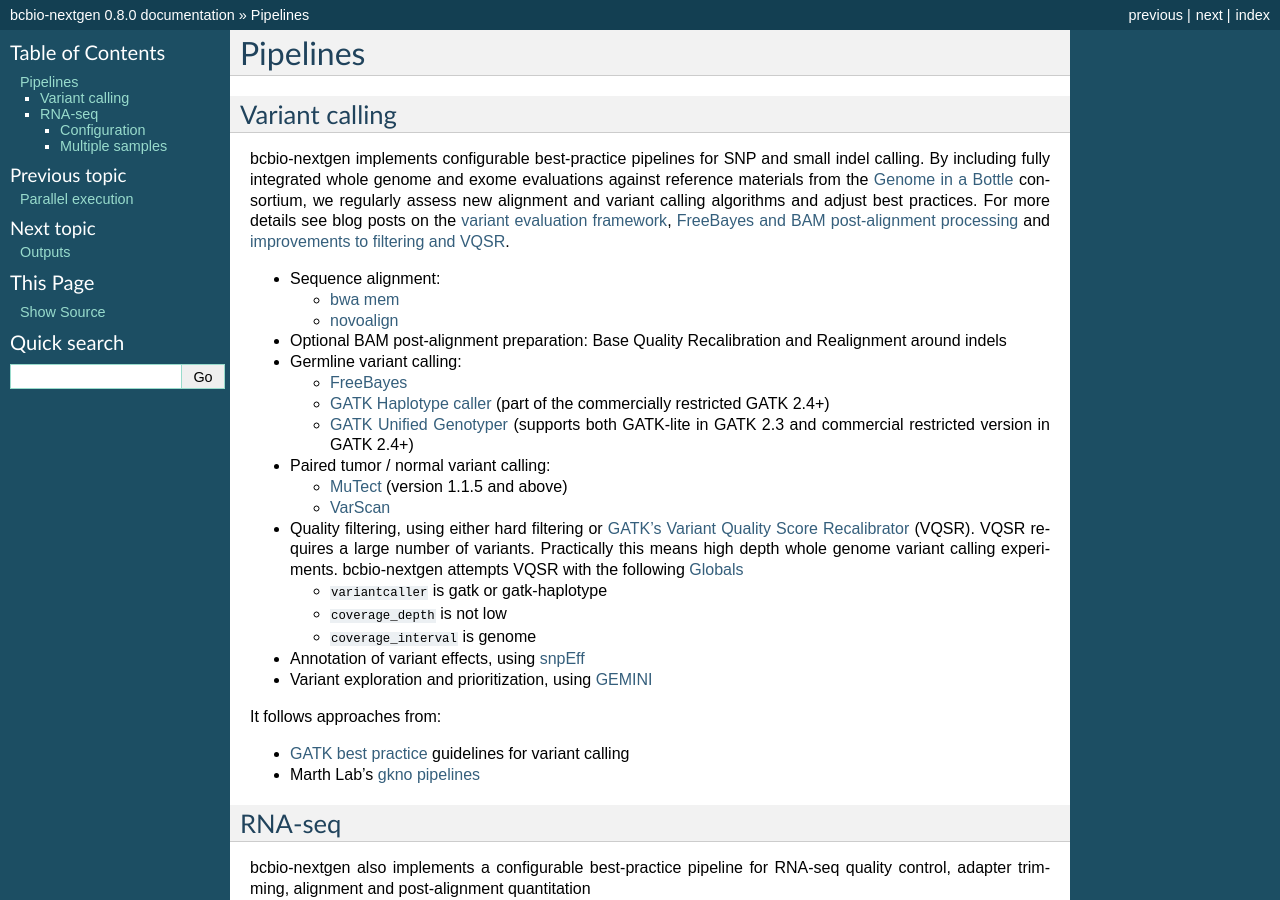
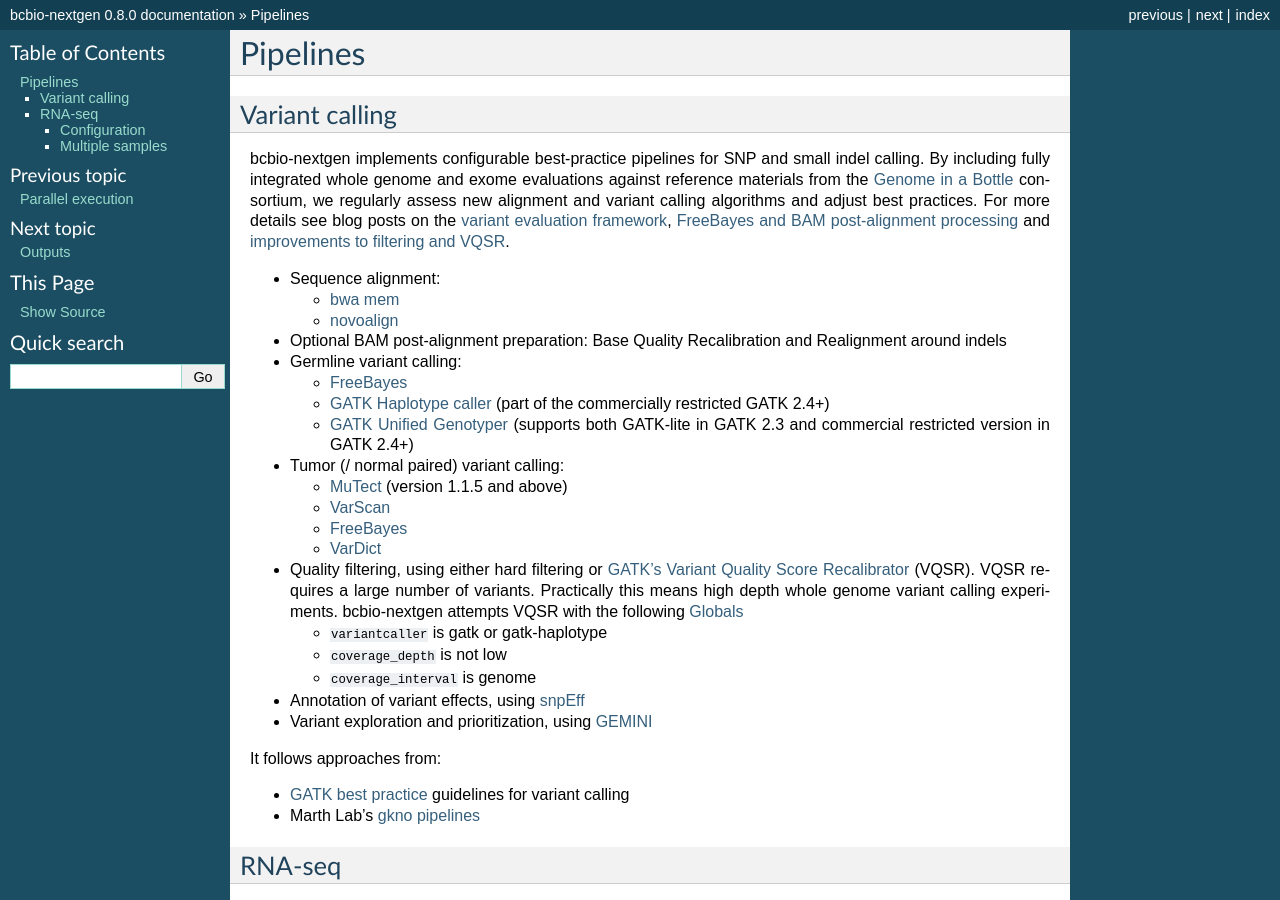
Before and after one commit to bcbio/bcbio-nextgen, a Sphinx documentation site: the page built from docs/contents/pipelines.rst, in a window 1280 px wide and 900 px high. Built offline with Sphinx 7.4.7, drawn with Linux system fonts in a browser that asks for light colours.

```diff
--- a/docs/contents/pipelines.rst
+++ b/docs/contents/pipelines.rst
@@ -25,10 +25,12 @@ and `improvements to filtering and VQSR`_.
    -  `GATK Unified Genotyper`_ (supports both GATK-lite in GATK 2.3
       and commercial restricted version in GATK 2.4+)
 
--  Paired tumor / normal variant calling:
+-  Tumor (/ normal paired) variant calling:
 
    - `MuTect`_ (version 1.1.5 and above)
    - `VarScan`_
+   - `FreeBayes`_
+   - `VarDict`_
 
 -  Quality filtering, using either hard filtering or
    `GATK's Variant Quality Score Recalibrator`_ (VQSR). VQSR
@@ -240,3 +242,4 @@ templating system.
 .. _variant evaluation framework: http://bcbio.wordpress.com/2014/05/12/wgs-trio-variant-evaluation/
 .. _FreeBayes and BAM post-alignment processing: https://bcbio.wordpress.com/2013/10/21/updated-comparison-of-variant-detection-methods-ensemble-freebayes-and-minimal-bam-preparation-pipelines/
 .. _improvements to filtering and VQSR: https://bcbio.wordpress.com/2013/05/06/framework-for-evaluating-variant-detection-methods-comparison-of-aligners-and-callers/
+.. _VarDict: https://github.com/AstraZeneca-NGS/VarDict
```
